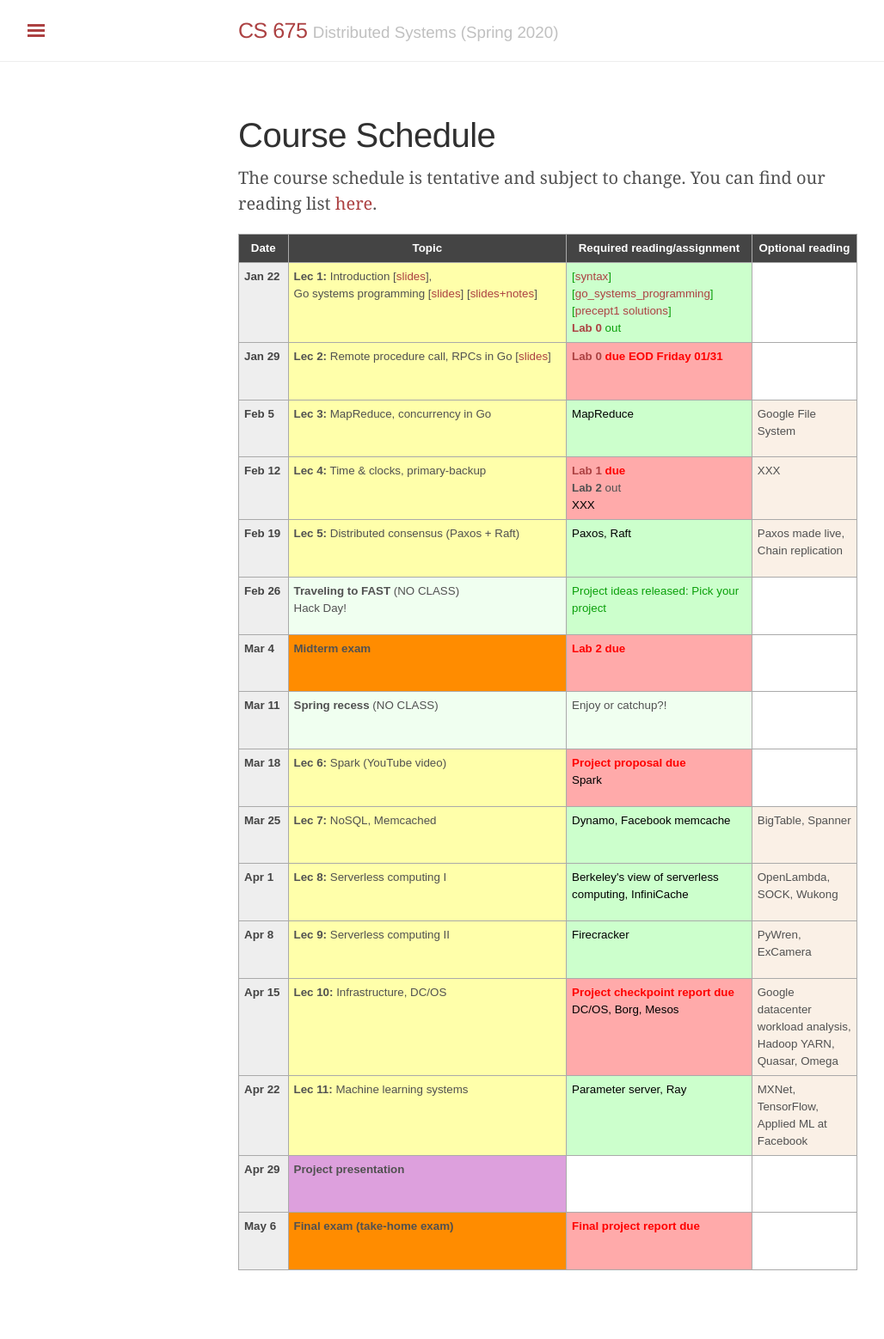
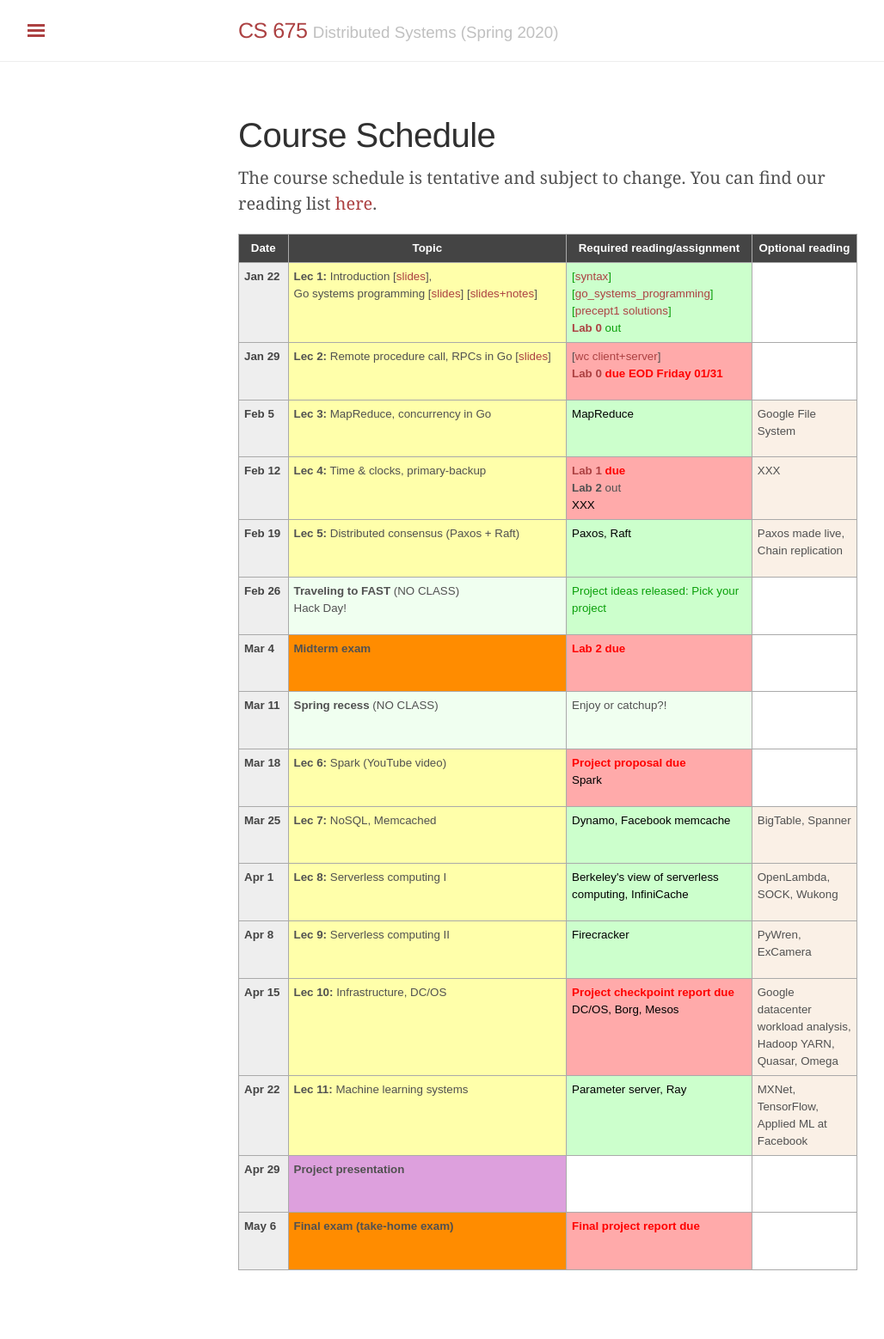
Before and after one commit to tddg/cs675-spring20, a Jekyll site: the page built from schedule.md, in a window 1280 px wide. Shown: the whole page at 86% size, without its empty margins (3-1031 px from the left). Built offline with Jekyll 4.4.1, drawn with Linux system fonts in a browser that asks for light colours.

Commit message:
added wc precept

```diff
--- a/schedule.md
+++ b/schedule.md
@@ -100,6 +100,7 @@ The course schedule is tentative and subject to change. You can find our reading
   <td class="lecture">
 	<b>Lec 2:</b> Remote procedure call, RPCs in Go [<a href="./public/lecs/lec2-rpc.pdf">slides</a>]</td>
   <td class="deadline">
+	[<a href="./public/lecs/precept2_handout.pdf">wc client+server</a>] <br/>
 	<span class="hwdue"><a href="https://github.com/cs675-spring20-projs/lab0">Lab 0</a> due EOD Friday 01/31</span><br/>
 	<!--b><a href="https://github.com/cs675-spring20-projs/lab1">Lab 1</a></b> out</td-->
 	<!--b>Lab 1</b> out</td-->
```
Also changed, not shown: 1 other file.
